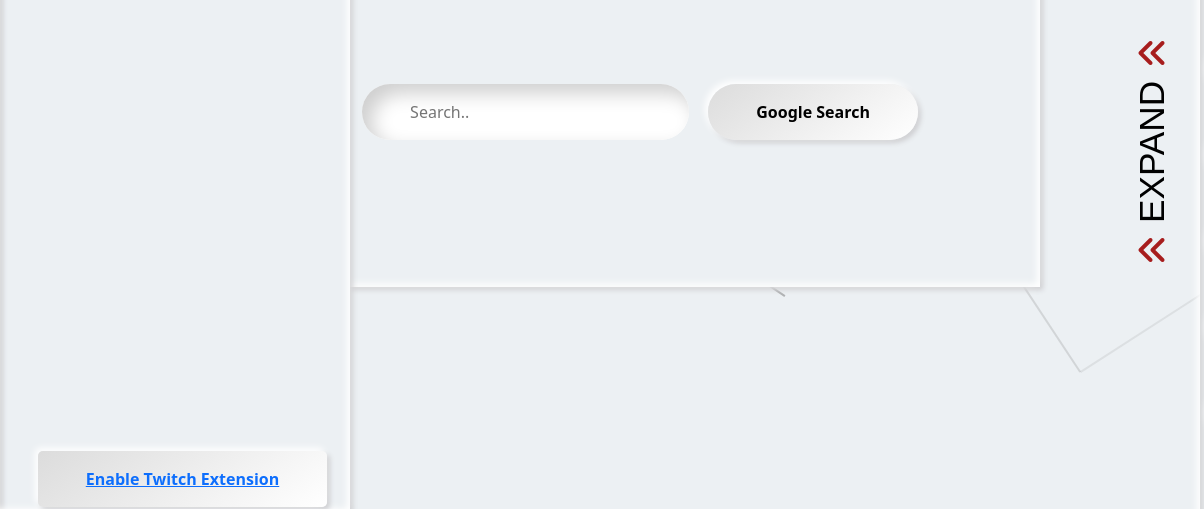
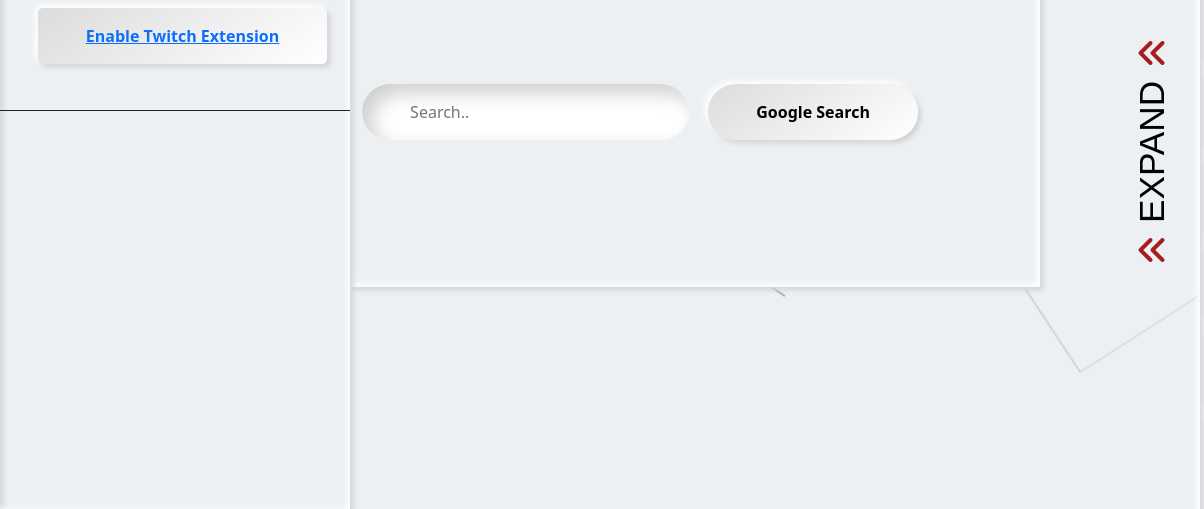
Before and after one commit to dm16g12/dm16g12.github.io, a plain HTML site: page index.html in a window 1280 px wide. Shown: the part 288-797 px from the top of the page, 0-1204 px from the left. Drawn offline with nearby package versions, Linux system fonts and the light colour scheme.

Commit message:
removing hidden

```diff
--- a/index.html
+++ b/index.html
@@ -54,7 +54,7 @@
         <div class="status" id="status">
           status
         </div>
-        <div class="twitch_wrap hidden" id="twitch_wrap">
+        <div class="twitch_wrap" id="twitch_wrap">
           <div class="twitch_extension" id="twitch_extension">
 
           </div>
```
